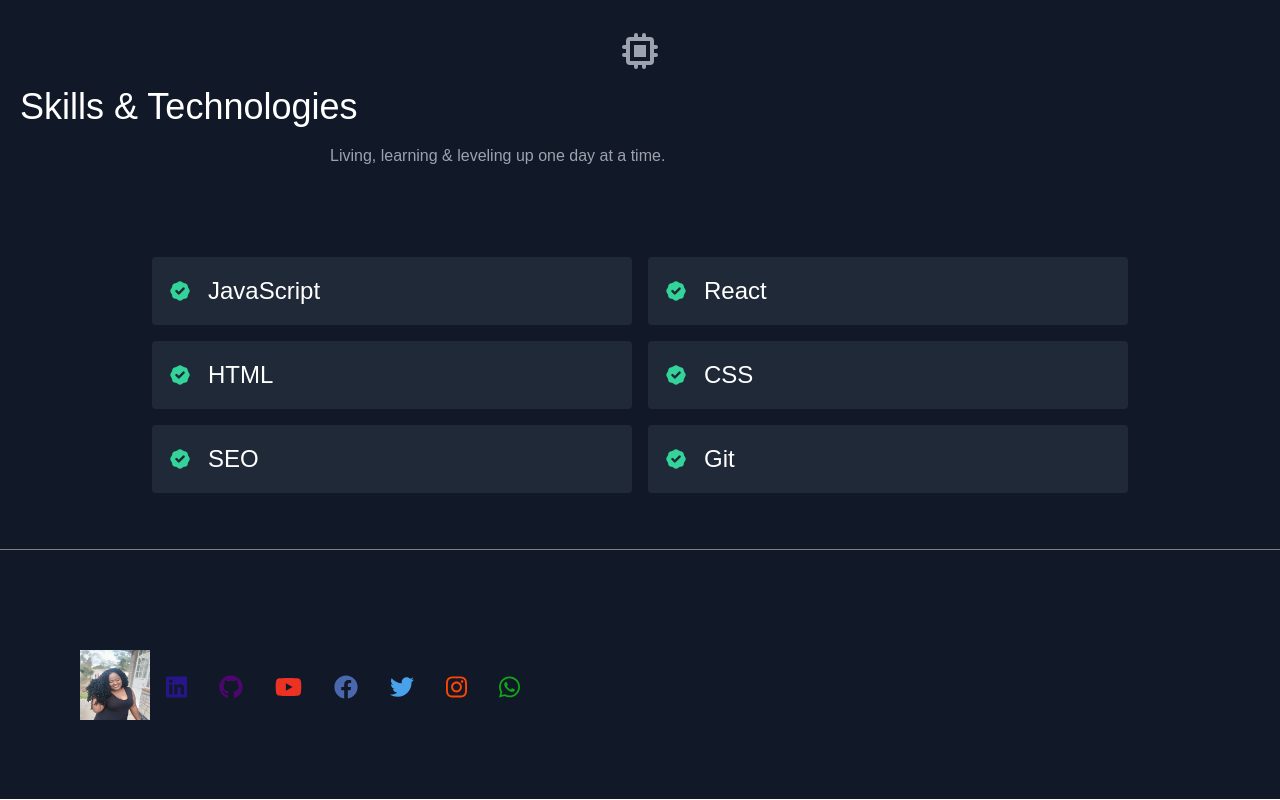
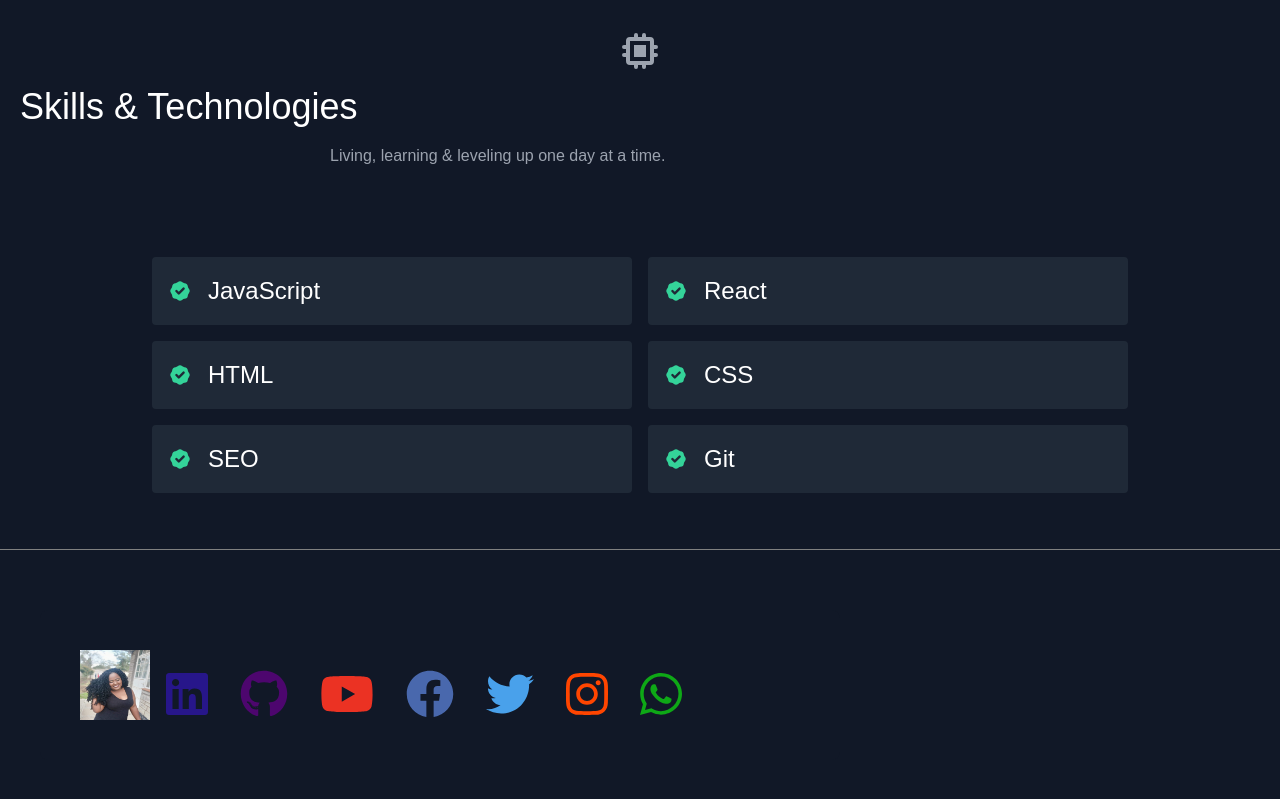
Before and after one commit to Susan56789/portfolio, a React (Create React App) app: page / in a window 1280 px wide. Shown: the part 1063-1863 px from the top of the page. Built offline with nearby package versions, Linux system fonts and the light colour scheme.

Commit message:
made changes to social icons

```diff
--- a/src/components/socialFollow.js
+++ b/src/components/socialFollow.js
@@ -15,30 +15,30 @@
     <div class="social-container">
       <a href="https://www.linkedin.com/in/susan-macharia-902704174/" target="_blank" rel="noopener noreferrer"
   className="linkedin social">
-  <FontAwesomeIcon icon={faLinkedin} size="1x" />
+  <FontAwesomeIcon icon={faLinkedin} size="2x" />
 </a>
 <a href="https://github.com/Susan56789" target="_blank" rel="noopener noreferrer"
   className="github social">
-  <FontAwesomeIcon icon={faGithub} size="1x" />
+  <FontAwesomeIcon icon={faGithub} size="2x" />
 </a>
       <a href="" target="_blank" rel="noopener noreferrer"
   className="youtube social">
-  <FontAwesomeIcon icon={faYoutube} size="1x" />
+  <FontAwesomeIcon icon={faYoutube} size="2x" />
 </a>
 <a href="https://www.facebook.com/profile.php?id=100070904662307" target="_blank" rel="noopener noreferrer"
   className="facebook social">
-  <FontAwesomeIcon icon={faFacebook} size="1x" />
+  <FontAwesomeIcon icon={faFacebook} size="2x" />
 </a>
 <a href="https://twitter.com/nimoh_sue" target="_blank" rel="noopener noreferrer" className="twitter social">
-  <FontAwesomeIcon icon={faTwitter} size="1x" />
+  <FontAwesomeIcon icon={faTwitter} size="2x" />
 </a>
 <a href="https://www.instagram.com/w.a.i.r.i.m.u.__/" target="_blank" rel="noopener noreferrer"
   className="instagram social">
-  <FontAwesomeIcon icon={faInstagram} size="1x" />
+  <FontAwesomeIcon icon={faInstagram} size="2x" />
 </a>
 <a href="https://wa.me/254796486115" target="_blank" rel="noopener noreferrer"
   className="whatsapp social">
-  <FontAwesomeIcon icon={faWhatsapp} size="1x" />
+  <FontAwesomeIcon icon={faWhatsapp} size="2x" />
 </a>
 </div>
   );
```
